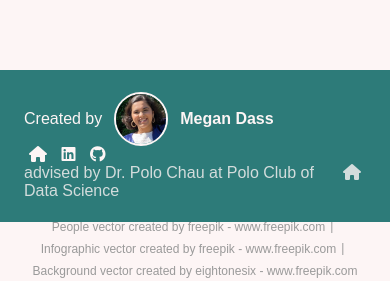
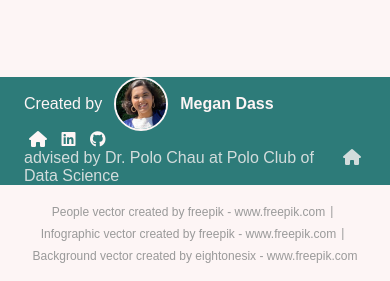
Before and after one commit to lawrencenull/magic-crop, a plain HTML site: page index.html in a window 390 px wide. Shown: the part 563-844 px from the top of the page. Drawn offline with Linux system fonts and the light colour scheme; no server answers.

Commit message:
Mobile fixes

```diff
--- a/index.html
+++ b/index.html
@@ -184,7 +184,6 @@
     </div>
     <input class="file" type="file" id="js-file" multiple>
     <div class="footer">
-      <div class="footerBG"></div>
       <div class="footerContainer">
         <div class="creator">
           <div class="creatorText">
--- a/src/css/styling.css
+++ b/src/css/styling.css
@@ -132,7 +132,7 @@ body, html {
   background-color: #E2F4F3;
   padding: 15px 24px;
   justify-content: space-between;
-  flex: 0.5;
+  flex: 0.25;
   margin-top: 15px;
   width: 100%;
 }
@@ -235,18 +235,10 @@ body, html {
 
 .footer {
   padding: 0px 24px;
-  background-color: #FDF5F5;
   display: flex;
   justify-content: center;
   align-items: center;
-}
-
-.footerBG {
-  height: 6%;
   background-color: #2B7A78;
-  position: absolute;
-  z-index: 1;
-  width: 100%;
 }
 
 .footerContainer {
@@ -314,7 +306,7 @@ body, html {
 
 .photoAttributions {
   display: flex;
-  padding-right: 24px;
+  padding: 15px 24px;
   padding-left: 24px;
   justify-content: center;
   color: #999;
--- a/src/scripts/script.js
+++ b/src/scripts/script.js
@@ -33,8 +33,8 @@ window.onload = async function() {
   var allFiles = [globalFile];
   var sameImageCount = 0;
 
-  const constantCanvasHeight = 200; //same as value in index.html
-  const constantCanvasWidth = 200; //same as value in index.html
+  const constantCanvasHeight = exampleImages.style.height; //same as the height of the example image
+  const constantCanvasWidth = constantCanvasHeight; //canvas is square
   const topAddition = 10; //makes the eyes 10 pixels below the first third line
   const delayTime = 3000; //after each file is done, wait a few seconds
   const delay = ms => new Promise(res => setTimeout(res, ms));
```
